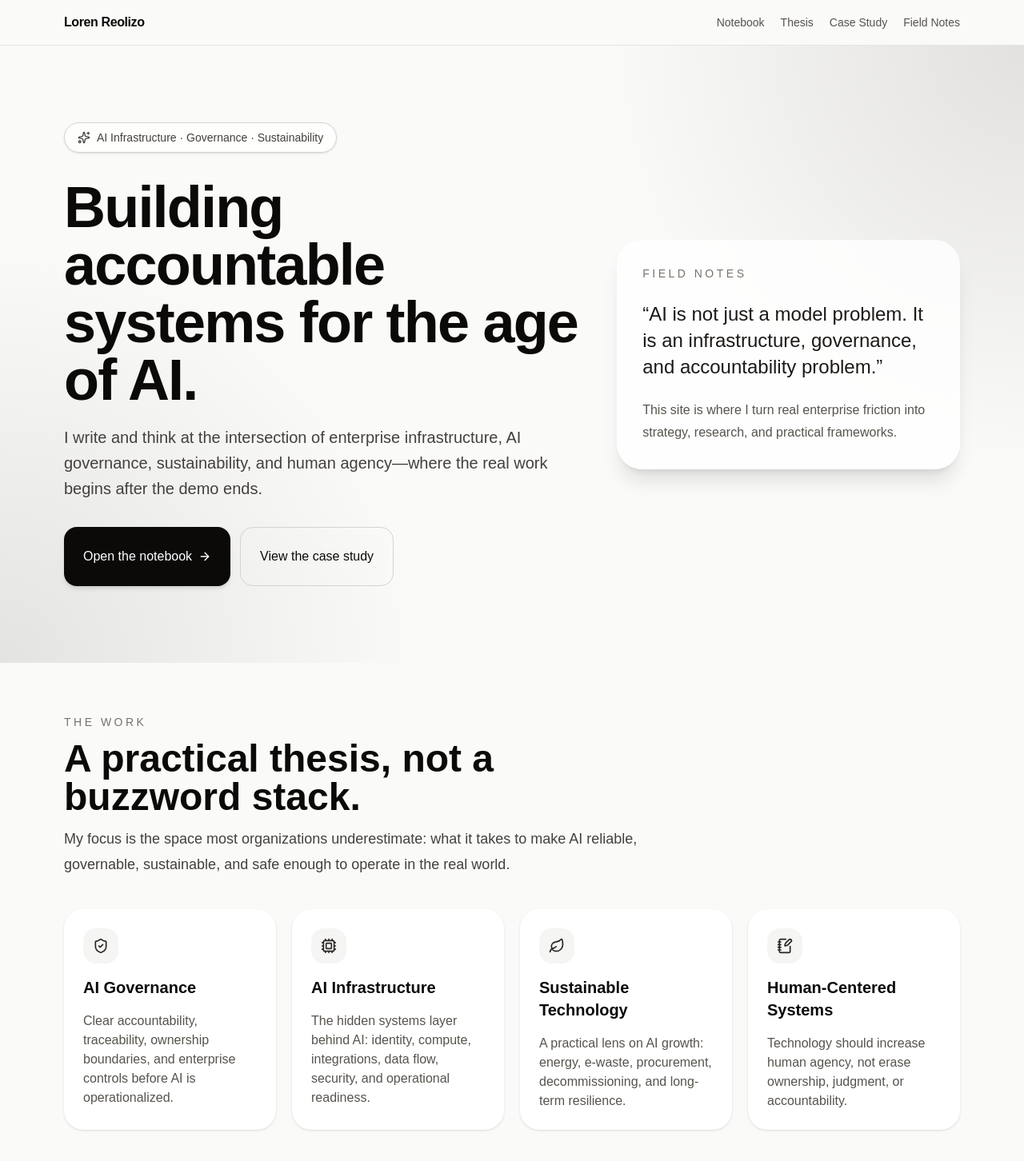
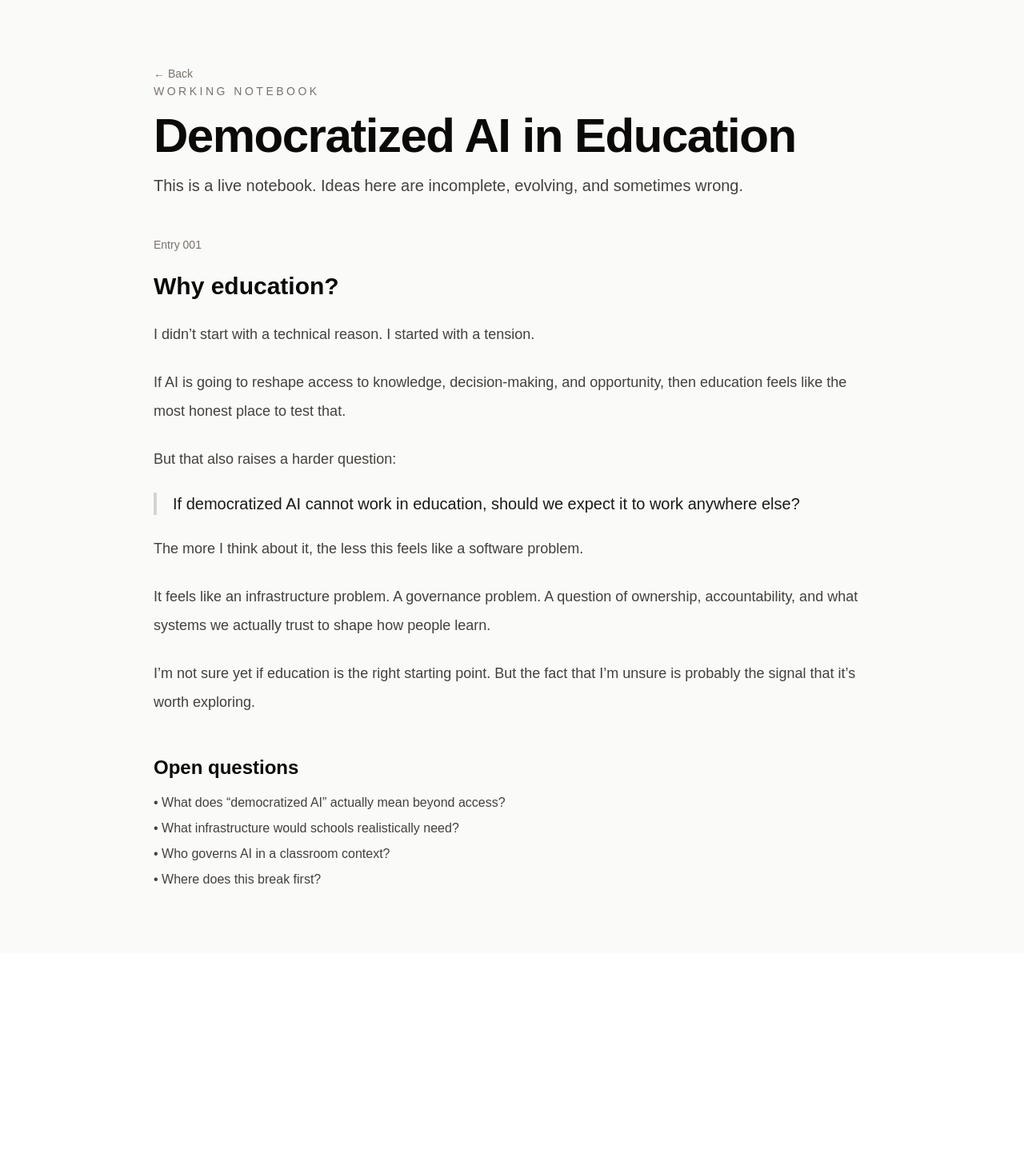
Before and after one commit to jreo771/771-site, a Next.js app: page /notebook in a window 1280 px wide. Shown: the top 1452 px of the page at 80% size. After the commit the page ends 1192 px from the top, so only its background shows below. Built offline with nearby package versions, Linux system fonts and the light colour scheme.

Commit message:
update notebook

```diff
--- a/app/notebook/page.tsx
+++ b/app/notebook/page.tsx
@@ -1,187 +1,81 @@
-"use client";
+export default function NotebookPage() {
+  return (
+    <main className="min-h-screen bg-stone-50 px-6 py-20 text-stone-950 md:px-12 lg:px-20">
+      <section className="mx-auto max-w-4xl space-y-12">
 
-import React from "react";
-import { motion } from "framer-motion";
-import { ArrowRight, ShieldCheck, Cpu, Leaf, NotebookPen, Mail, Sparkles } from "lucide-react";
+        <div className="space-y-4">
+          <a href="/" className="text-sm text-stone-500 hover:text-stone-950">
+            ← Back
+          </a>
 
-// 🔧 Minimal local components
-function Card({ className = "", children }: { className?: string; children: React.ReactNode }) {
-  return <div className={className}>{children}</div>;
-}
+          <p className="text-sm uppercase tracking-[0.25em] text-stone-500">
+            Working Notebook
+          </p>
 
-function CardContent({ className = "", children }: { className?: string; children: React.ReactNode }) {
-  return <div className={className}>{children}</div>;
-}
+          <h1 className="text-4xl font-semibold tracking-tight md:text-6xl">
+            Democratized AI in Education
+          </h1>
 
-function Button({
-  className = "",
-  variant,
-  href,
-  children,
-}: {
-  className?: string;
-  variant?: "outline";
-  href?: string;
-  children: React.ReactNode;
-}) {
-  const base = "inline-flex items-center justify-center font-medium transition";
-  const styles =
-    variant === "outline"
-      ? "border bg-transparent hover:bg-stone-100"
-      : "bg-stone-950 text-white hover:bg-stone-800";
+          <p className="text-xl leading-8 text-stone-700">
+            This is a live notebook. Ideas here are incomplete, evolving, and sometimes wrong.
+          </p>
+        </div>
 
-  if (href) {
-    return (
-      <a href={href} className={`${base} ${styles} ${className}`}>
-        {children}
-      </a>
-    );
-  }
+        {/* ENTRY 001 */}
+        <article className="space-y-6">
+          <p className="text-sm text-stone-500">Entry 001</p>
 
-  return <button className={`${base} ${styles} ${className}`}>{children}</button>;
-}
+          <h2 className="text-3xl font-semibold">
+            Why education?
+          </h2>
 
-// 📦 Content
-const pillars = [
-  {
-    icon: ShieldCheck,
-    title: "AI Governance",
-    text: "Clear accountability, traceability, ownership boundaries, and enterprise controls before AI is operationalized.",
-  },
-  {
-    icon: Cpu,
-    title: "AI Infrastructure",
-    text: "The hidden systems layer behind AI: identity, compute, integrations, data flow, security, and operational readiness.",
-  },
-  {
-    icon: Leaf,
-    title: "Sustainable Technology",
-    text: "A practical lens on AI growth: energy, e-waste, procurement, decommissioning, and long-term resilience.",
-  },
-  {
-    icon: NotebookPen,
-    title: "Human-Centered Systems",
-    text: "Technology should increase human agency, not erase ownership, judgment, or accountability.",
-  },
-];
+          <div className="space-y-6 text-lg leading-9 text-stone-700">
+            <p>
+              I didn’t start with a technical reason. I started with a tension.
+            </p>
 
-const posts = [
-  {
-    title: "Everyone wants AI scale. Who owns the infrastructure risk?",
-    type: "Essay",
-    blurb: "A field note on the gap between AI ambition and enterprise operational reality.",
-  },
-  {
-    title: "The automation plateau is not a tooling problem",
-    type: "Reflection",
-    blurb: "Why organizations get stuck after the demo—and what governance has to do with it.",
-  },
-  {
-    title: "Sustainable AI starts before the GPU is purchased",
-    type: "Research note",
-    blurb: "A practical view of procurement, capacity planning, lifecycle management, and e-waste.",
-  },
-];
+            <p>
+              If AI is going to reshape access to knowledge, decision-making, and opportunity,
+              then education feels like the most honest place to test that.
+            </p>
 
-// 🚀 Page
-export default function LorenPersonalBrandSite() {
-  return (
-    <main className="min-h-screen bg-stone-50 text-stone-950">
+            <p>
+              But that also raises a harder question:
+            </p>
 
-      {/* NAV */}
-      <nav className="sticky top-0 z-50 border-b border-stone-200 bg-stone-50/80 px-6 py-4 backdrop-blur md:px-12 lg:px-20">
-        <div className="mx-auto flex max-w-7xl items-center justify-between">
-          <a href="/" className="font-semibold tracking-tight">
-            Loren Reolizo
-          </a>
-          <div className="flex gap-5 text-sm text-stone-600">
-            <a href="/notebook" className="hover:text-stone-950">Notebook</a>
-            <a href="/thesis" className="hover:text-stone-950">Thesis</a>
-            <a href="/case-study" className="hover:text-stone-950">Case Study</a>
-            <a href="/field-notes" className="hover:text-stone-950">Field Notes</a>
-          </div>
-        </div>
-      </nav>
+            <blockquote className="border-l-4 border-stone-300 pl-5 text-xl font-medium text-stone-900">
+              If democratized AI cannot work in education, should we expect it to work anywhere else?
+            </blockquote>
 
-      {/* HERO */}
-      <section className="relative overflow-hidden px-6 py-24 md:px-12 lg:px-20">
-        <div className="absolute inset-0 bg-[radial-gradient(circle_at_top_right,rgba(120,113,108,0.18),transparent_35%),radial-gradient(circle_at_bottom_left,rgba(68,64,60,0.12),transparent_35%)]" />
+            <p>
+              The more I think about it, the less this feels like a software problem.
+            </p>
 
-        <div className="relative mx-auto grid max-w-7xl gap-12 lg:grid-cols-[1.2fr_0.8fr] lg:items-center">
-          <motion.div initial={{ opacity: 0, y: 24 }} animate={{ opacity: 1, y: 0 }} transition={{ duration: 0.7 }} className="space-y-8">
+            <p>
+              It feels like an infrastructure problem. A governance problem. A question of ownership,
+              accountability, and what systems we actually trust to shape how people learn.
+            </p>
 
-            <div className="inline-flex items-center gap-2 rounded-full border border-stone-300 bg-white/70 px-4 py-2 text-sm text-stone-700 shadow-sm backdrop-blur">
-              <Sparkles className="h-4 w-4" />
-              AI Infrastructure · Governance · Sustainability
-            </div>
-
-            <div className="space-y-5">
-              <h1 className="max-w-4xl text-5xl font-semibold tracking-tight md:text-7xl">
-                Building accountable systems for the age of AI.
-              </h1>
-              <p className="max-w-2xl text-lg leading-8 text-stone-700 md:text-xl">
-                I write and think at the intersection of enterprise infrastructure, AI governance, sustainability, and human agency—where the real work begins after the demo ends.
-              </p>
-            </div>
-
-            <div className="flex flex-col gap-3 sm:flex-row">
-              <Button href="/notebook" className="rounded-2xl px-6 py-6 text-base shadow-md">
-                Open the notebook <ArrowRight className="ml-2 h-4 w-4" />
-              </Button>
-
-              <Button href="/case-study" variant="outline" className="rounded-2xl border-stone-300 px-6 py-6 text-base">
-                View the case study
-              </Button>
-            </div>
-
-          </motion.div>
-
-          <motion.div initial={{ opacity: 0, scale: 0.96 }} animate={{ opacity: 1, scale: 1 }} transition={{ duration: 0.7, delay: 0.15 }}>
-            <Card className="rounded-[2rem] border-stone-200 bg-white/80 shadow-xl backdrop-blur">
-              <CardContent className="space-y-6 p-8">
-                <p className="text-sm uppercase tracking-[0.25em] text-stone-500">Field Notes</p>
-                <blockquote className="text-2xl font-medium leading-snug text-stone-900">
-                  “AI is not just a model problem. It is an infrastructure, governance, and accountability problem.”
-                </blockquote>
-                <p className="leading-7 text-stone-600">
-                  This site is where I turn real enterprise friction into strategy, research, and practical frameworks.
-                </p>
-              </CardContent>
-            </Card>
-          </motion.div>
-        </div>
-      </section>
-
-      {/* PILLARS */}
-      <section className="px-6 py-16 md:px-12 lg:px-20">
-        <div className="mx-auto max-w-7xl">
-          <div className="mb-10 max-w-3xl space-y-3">
-            <p className="text-sm uppercase tracking-[0.25em] text-stone-500">The Work</p>
-            <h2 className="text-3xl font-semibold md:text-5xl">A practical thesis, not a buzzword stack.</h2>
-            <p className="text-lg leading-8 text-stone-700">
-              My focus is the space most organizations underestimate: what it takes to make AI reliable, governable, sustainable, and safe enough to operate in the real world.
+            <p>
+              I’m not sure yet if education is the right starting point. But the fact that I’m unsure
+              is probably the signal that it’s worth exploring.
             </p>
           </div>
+        </article>
 
-          <div className="grid gap-5 md:grid-cols-2 lg:grid-cols-4">
-            {pillars.map((pillar) => {
-              const Icon = pillar.icon;
-              return (
-                <Card key={pillar.title} className="rounded-3xl border-stone-200 bg-white shadow-sm hover:shadow-md">
-                  <CardContent className="space-y-4 p-6">
-                    <div className="flex h-11 w-11 items-center justify-center rounded-2xl bg-stone-100">
-                      <Icon className="h-5 w-5 text-stone-800" />
-                    </div>
-                    <h3 className="text-xl font-semibold">{pillar.title}</h3>
-                    <p className="text-stone-600">{pillar.text}</p>
-                  </CardContent>
-                </Card>
-              );
-            })}
-          </div>
-        </div>
+        {/* QUESTIONS */}
+        <section className="space-y-4">
+          <h2 className="text-2xl font-semibold">Open questions</h2>
+
+          <ul className="space-y-2 text-stone-700">
+            <li>• What does “democratized AI” actually mean beyond access?</li>
+            <li>• What infrastructure would schools realistically need?</li>
+            <li>• Who governs AI in a classroom context?</li>
+            <li>• Where does this break first?</li>
+          </ul>
+        </section>
+
       </section>
-
     </main>
   );
 }
```
